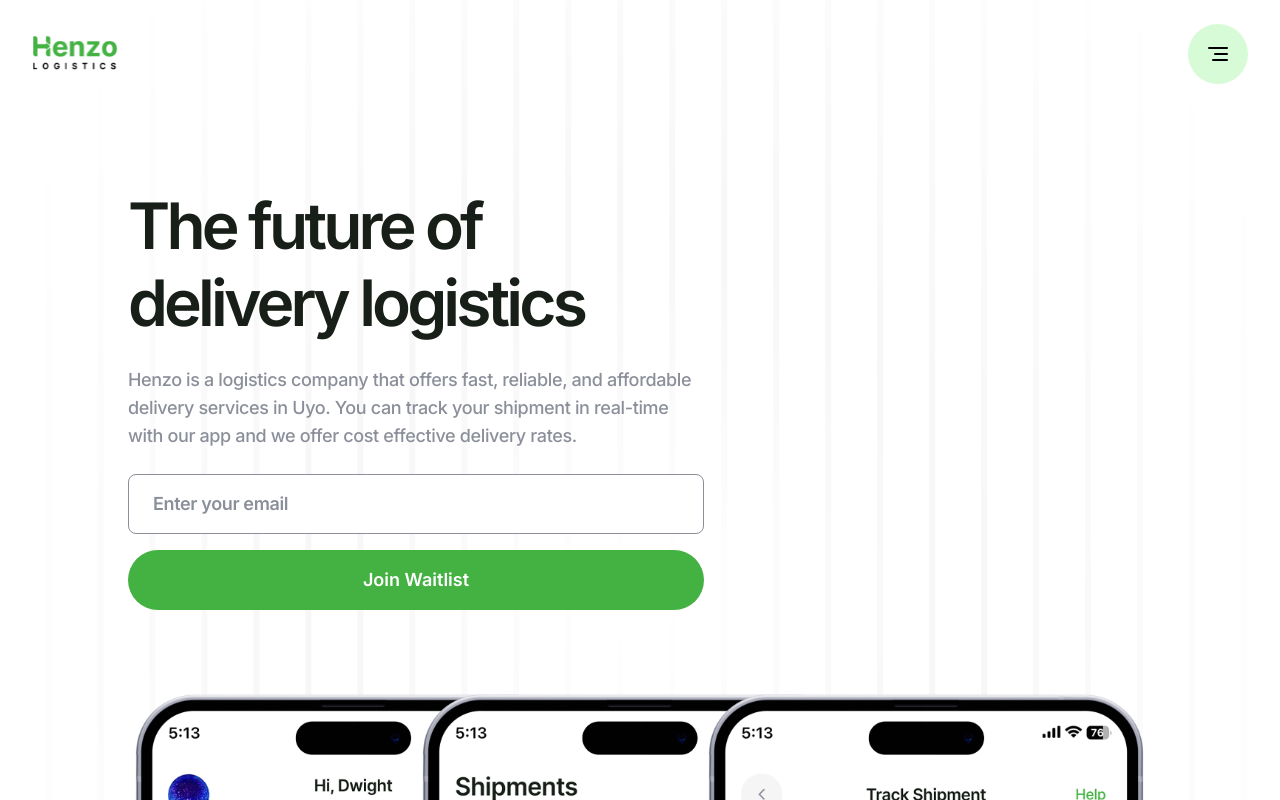
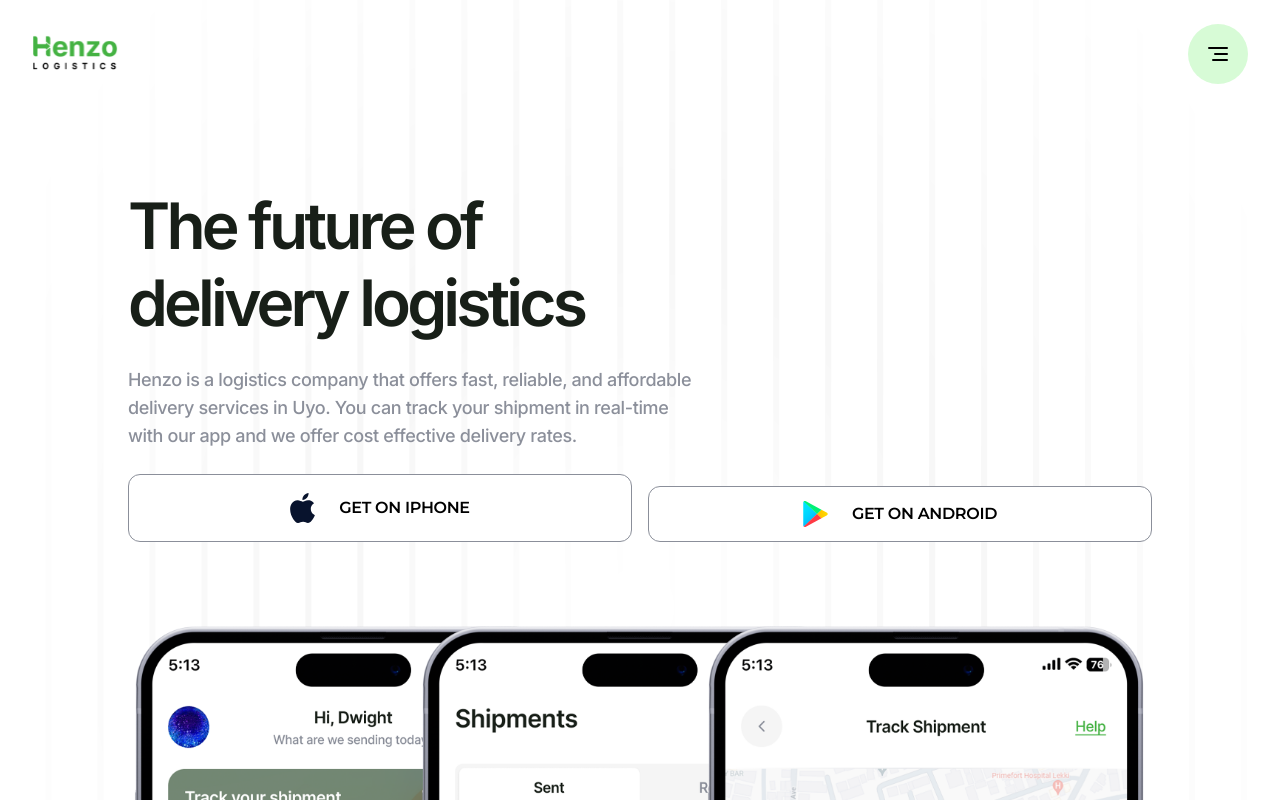
Before and after one commit to kayodegeorge/henzo-landing, a Next.js app: page / in a window 1280 px wide. Shown: the top 800 px of the page. Built offline with nearby package versions, Linux system fonts and the light colour scheme.

Commit message:
feat:removed waitlist form

```diff
--- a/app/page.tsx
+++ b/app/page.tsx
@@ -1,7 +1,12 @@
+import { Montserrat } from "next/font/google";
 import Image from "next/image";
+import Link from "next/link";
 
 import Footer from "@/components/footer";
-import WaitlistForm from "@/components/waitlist-form";
+
+const montserrat = Montserrat({
+  subsets: ["latin"],
+});
 
 export default function Home() {
   return (
@@ -20,8 +25,34 @@ export default function Home() {
               rates.
             </p>
 
-            <div className="mt-6 max-w-xl">
-              <WaitlistForm />
+            <div className="mt-6 gap-4 lg:flex">
+              <Link
+                className={`${montserrat.className} flex w-full items-center justify-center gap-6 rounded-xl border border-primary-grey bg-white py-3.5 font-semibold uppercase leading-[1.4] tracking-[-0.02em]`}
+                href="/"
+                target="_blank"
+              >
+                <Image
+                  src="/apple-logo.svg"
+                  alt="apple logo"
+                  width={25}
+                  height={30}
+                />
+                Get on iPhone
+              </Link>
+
+              <Link
+                className={`${montserrat.className} mt-3 flex w-full items-center justify-center gap-6 rounded-xl border border-primary-grey bg-white py-3.5 font-semibold uppercase leading-[1.4] tracking-[-0.02em]`}
+                href="/"
+                target="_blank"
+              >
+                <Image
+                  src="/google-logo.svg"
+                  alt="Playstore Logo"
+                  width={25}
+                  height={30}
+                />
+                Get on Android
+              </Link>
             </div>
           </div>
 
--- a/components/navbar.tsx
+++ b/components/navbar.tsx
@@ -66,7 +66,7 @@ export default function Navbar() {
 
                 <Link
                   className="text-xl font-semibold leading-[1.2] tracking-[-0.04em] hover:text-[#44B242] hover:underline md:text-4xl"
-                  href="/"
+                  href="https://wa.me/2347065854554"
                 >
                   Chat with us
                 </Link>
@@ -79,7 +79,7 @@ export default function Navbar() {
 
                 <Link
                   className="text-xl font-semibold leading-[1.2] tracking-[-0.04em] hover:text-[#44B242] hover:underline md:text-4xl"
-                  href="/"
+                  href="https://wa.me/2347065854554"
                 >
                   Call us
                 </Link>
```
